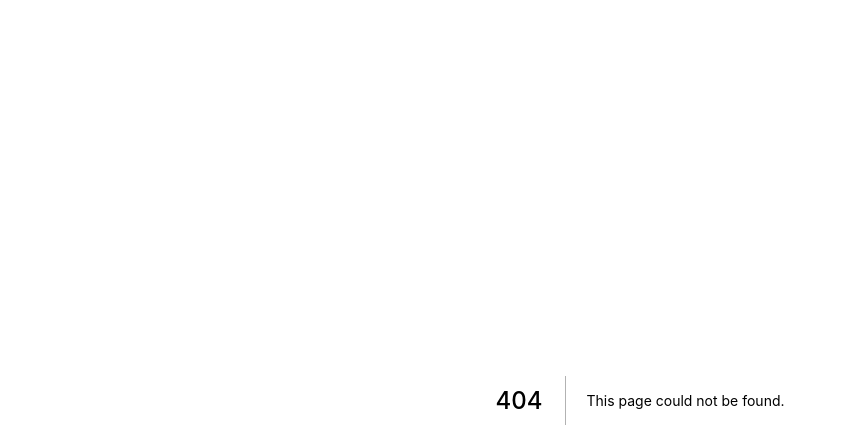
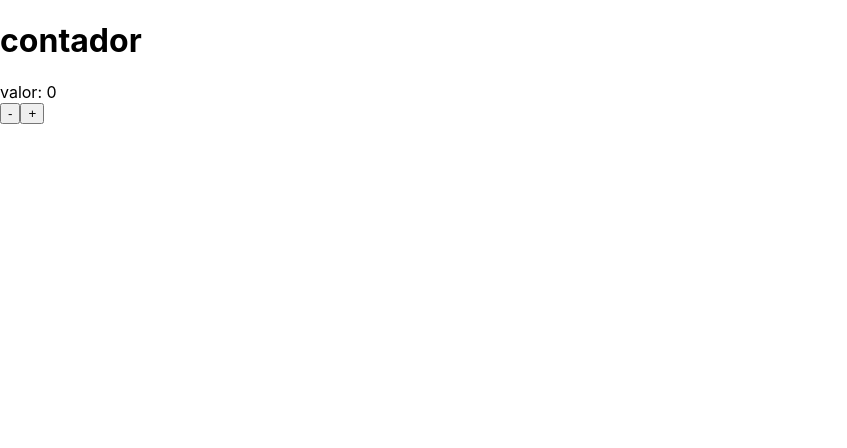
Before and after one commit to marcossouz/Next.js-React-cod3r, a Next.js app in the folder exercicios/: page /estado/contador in a window 1280 px wide. Before the commit this address had no page. Shown: the top 448 px of the page, without its empty margins (0-847 px from the left). Built offline with nearby package versions, Linux system fonts and the light colour scheme.

Commit message:
minha versão contador
Signed-off-by: Marcos Souza <mrcsz.m@gmail.com>

```diff
--- /dev/null
+++ b/exercicios/pages/estado/contador.jsx
@@ -0,0 +1,14 @@
+import { useState } from "react"
+
+export default function contador() {
+  const [valor, setValor] = useState(0)
+
+  return (
+    <div>
+      <h1>contador</h1>
+      <div>valor: {valor}</div>
+      <button onClick={() => setValor(valor - 1)}>-</button>
+      <button onClick={() => setValor(valor + 1)}>+</button>
+    </div>
+  )
+}
```
